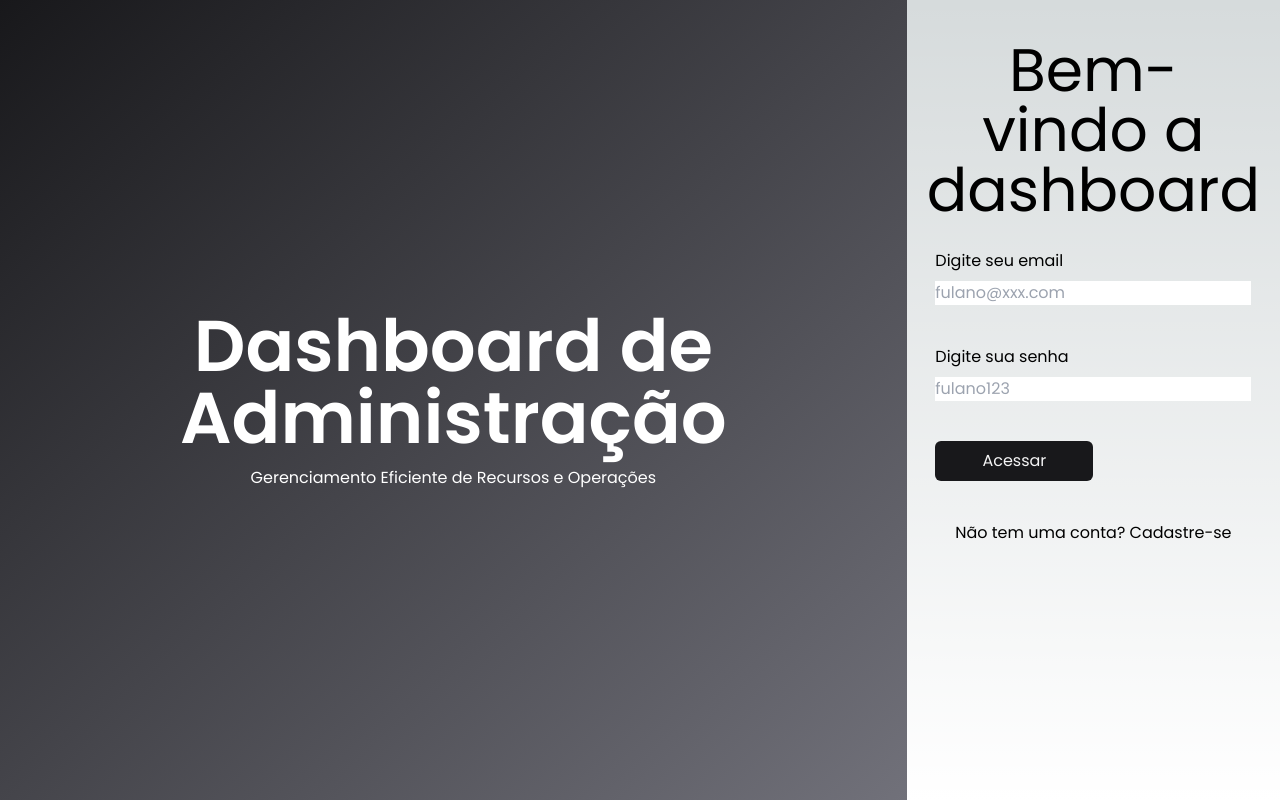
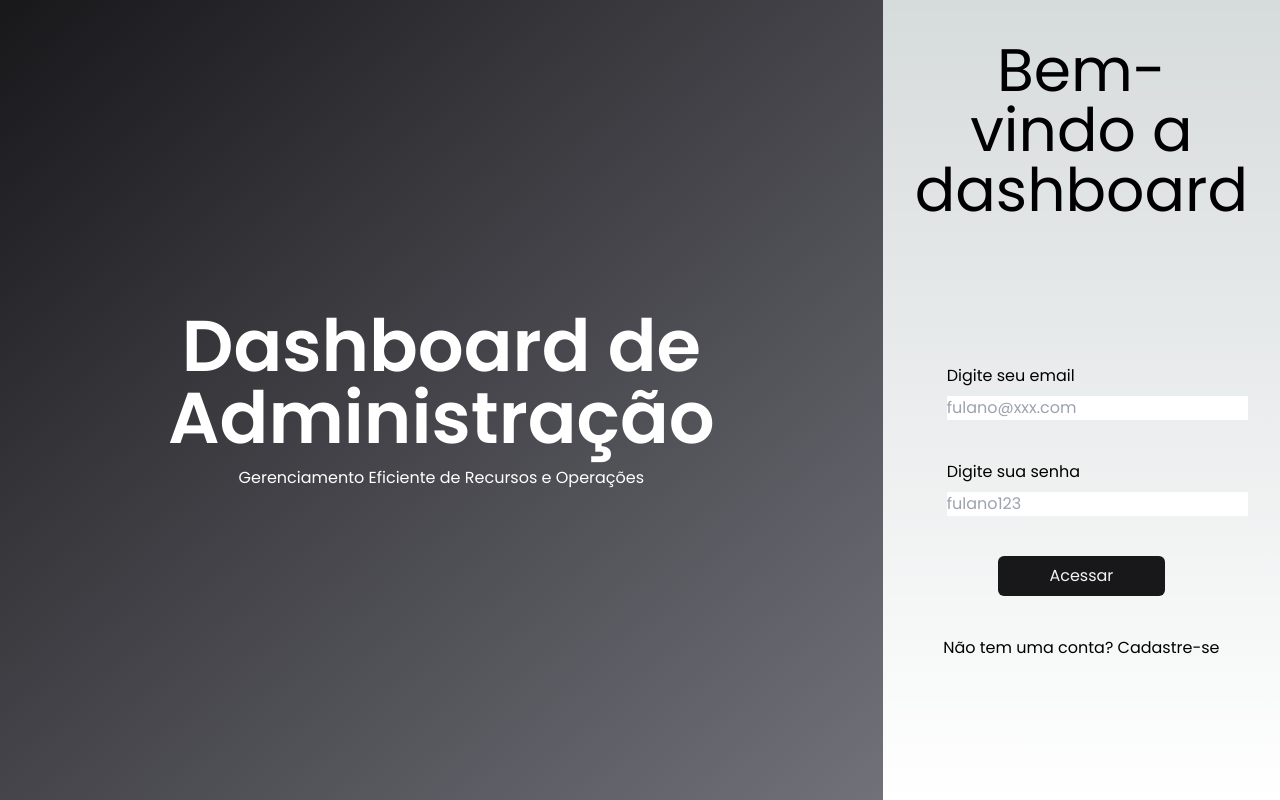
Before and after one commit to AdlerCastro/Admin_Dashboard, a Next.js app: page /Login in a window 1280 px wide. Built offline with nearby package versions, Linux system fonts and the light colour scheme; no server answers.

Commit message:
:lipstick: style: Ajustando a estilização da page

```diff
--- a/src/components/templates/Login/index.tsx
+++ b/src/components/templates/Login/index.tsx
@@ -34,29 +34,29 @@ export default function LoginPage() {
   }
 
   return (
-    <div className="w-[400px] p-5 rounded-s-lg flex flex-col dark:bg-zinc-800">
-      <h1 className="text-6xl text-center mt-5">Bem-vindo a dashboard</h1>
-      <div className="flex flex-col h-full items-center justify-center -mt-[50%] gap-10">
-        <form onSubmit={handleSubmit} className="flex flex-col gap-10">
-          <label>
+    <div className="lg:w-[500px] p-5 px-8 flex flex-col rounded-lg dark:bg-zinc-800 gap-36">
+      <h2 className="text-6xl text-center mt-5">Bem-vindo a dashboard</h2>
+      <div className="flex flex-col items-center justify-center gap-10">
+        <form onSubmit={handleSubmit} className="w-full flex flex-col gap-10">
+          <label className='ml-8'>
             <h3 className="mb-2">Digite seu email</h3>
             <input
               type="email"
               name="email"
               placeholder="fulano@xxx.com"
-              className="text-black"
+              className=" text-black w-full"
             />
           </label>
-          <label>
+          <label className='ml-8'>
             <h3 className="mb-2">Digite sua senha</h3>
             <input
               type="password"
               name="password"
               placeholder="fulano123"
-              className="text-black"
+              className="text-black w-full"
             />
           </label>
-          <Button className="dark:bg-zinc-200 dark:text-black dark:hover:bg-zinc-300 dark:hover:text-black" type="submit">Acessar</Button>
+          <Button className="self-center dark:bg-zinc-200 dark:text-black dark:hover:bg-zinc-300 dark:hover:text-black" type="submit">Acessar</Button>
         </form>
         <Link href="/Register" className="hover:text-zinc-300">Não tem uma conta? Cadastre-se</Link>
         <p>{error}</p>
```
